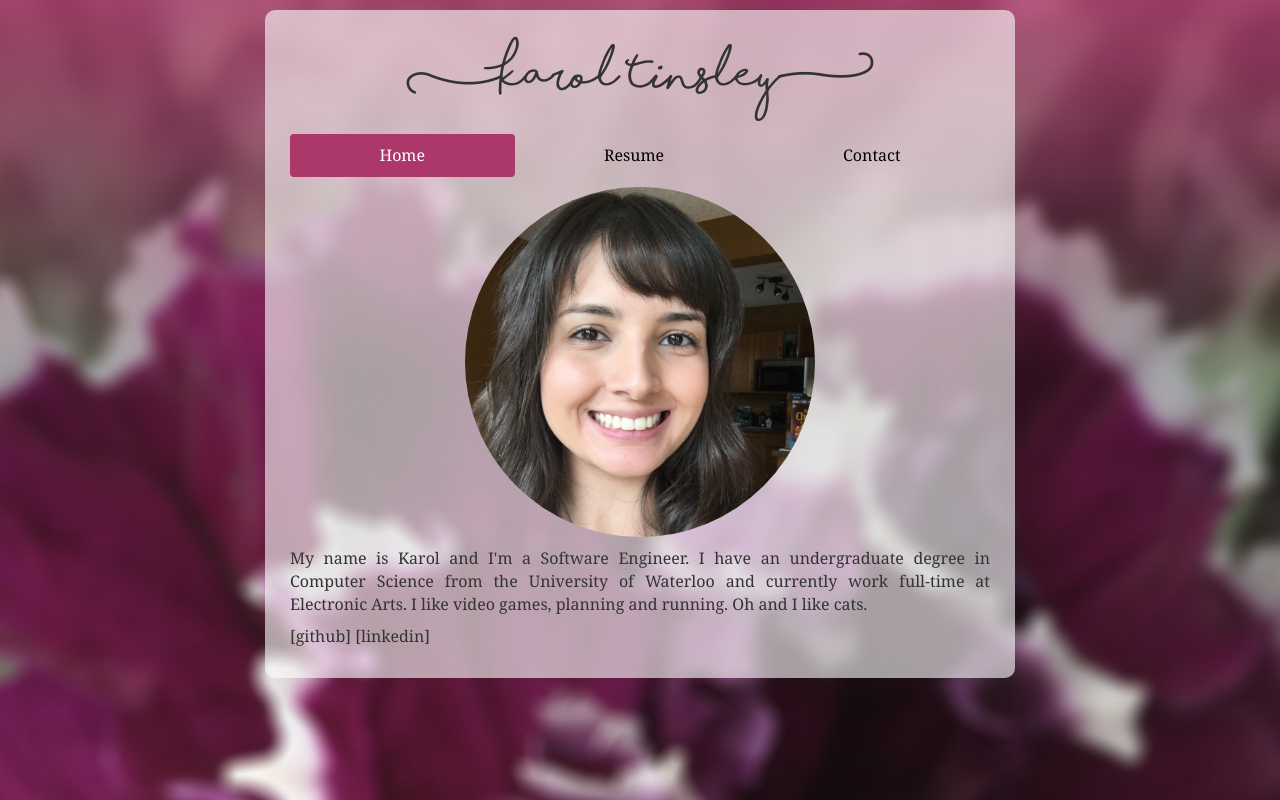
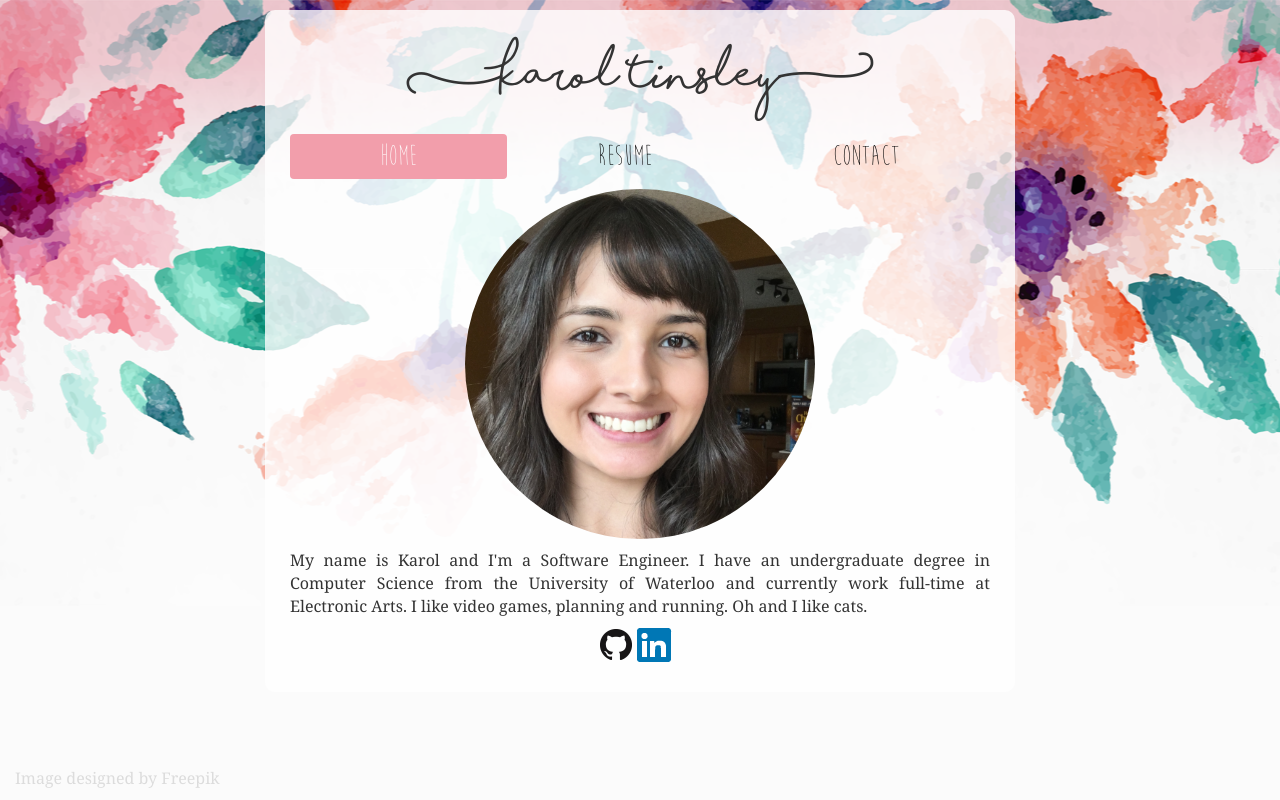
Before and after one commit to knshirley/portfolio, a PHP site: page / in a window 1280 px wide. Run offline with PHP 8.4, Linux system fonts and the light colour scheme; some libraries are stand-ins or nearby versions.

Commit message:
Got layout done, just gotta update resume

```diff
--- a/css/style.css
+++ b/css/style.css
@@ -1,13 +1,26 @@
 @font-face {
     font-family: 'shorelines';
-    src: url('../fonts/shorelines_script_bold-webfont.eot');
-    src: url('../fonts/shorelines_script_bold-webfont.eot?#iefix') format('embedded-opentype'),
-         url('../fonts/shorelines_script_bold-webfont.woff2') format('woff2'),
-         url('../fonts/shorelines_script_bold-webfont.woff') format('woff'),
-         url('../fonts/shorelines_script_bold-webfont.ttf') format('truetype'),
-         url('../fonts/shorelines_script_bold-webfont.svg#shorelines_script_boldregular') format('svg');
+    src: url('../fonts/shorelines.eot');
+    src: url('../fonts/shorelines.eot?#iefix') format('embedded-opentype'),
+         url('../fonts/shorelines.woff2') format('woff2'),
+         url('../fonts/shorelines.woff') format('woff'),
+         url('../fonts/shorelines.ttf') format('truetype'),
+         url('../fonts/shorelines.svg#shorelines') format('svg');
     font-weight: normal;
     font-style: normal;
+}
+
+@font-face {
+    font-family: 'moon_flower';
+    src: url('../fonts/moon_flower.eot');
+    src: url('../fonts/moon_flower.eot?#iefix') format('embedded-opentype'),
+         url('../fonts/moon_flower.woff2') format('woff2'),
+         url('../fonts/moon_flower.woff') format('woff'),
+         url('../fonts/moon_flower.ttf') format('truetype'),
+         url('../fonts/moon_flower.svg#moon_flower') format('svg');
+    font-weight: normal;
+    font-style: normal;
+
 }
 
 html, body{
@@ -18,7 +31,7 @@ body {
     font-family: Cambria, Cochin, Georgia, Times, Times New Roman, serif;
     font-size: 16px;
     text-align: justify;
-    background: url('../flower.jpg') no-repeat center top;
+    background: #fbfbfb url('../img/flower.png') repeat-x center top;
 }
 
 h1 {
@@ -29,23 +42,22 @@ h1 {
 }
 
 .container-fluid{
-/* Permalink - use to edit and share this gradient: http://colorzilla.com/gradient-editor/#ab376b+0,000000+47&0.65+0,0+100 */
-background: -moz-linear-gradient(top,  rgba(171,55,107,0.8) 0%, rgba(0,0,0,0.34) 47%, rgba(0,0,0,0) 100%); /* FF3.6-15 */
-background: -webkit-linear-gradient(top,  rgba(171,55,107,0.8) 0%,rgba(0,0,0,0.34) 47%,rgba(0,0,0,0) 100%); /* Chrome10-25,Safari5.1-6 */
-background: linear-gradient(to bottom,  rgba(171,55,107,0.8) 0%,rgba(0,0,0,0.34) 47%,rgba(0,0,0,0) 100%); /* W3C, IE10+, FF16+, Chrome26+, Opera12+, Safari7+ */
-filter: progid:DXImageTransform.Microsoft.gradient( startColorstr='#a6ab376b', endColorstr='#00000000',GradientType=0 ); /* IE6-9 */
-
-
     min-height: 100%;
     height: 100%;
 }
 
+.nav-pills{
+    font-size: 30px;
+    font-family: 'moon_flower', Cambria, Cochin, Georgia, Times, Times New Roman, serif;
+     line-height: 25px;
+}
+
 .nav-pills>li.active>a, .nav-pills>li.active>a:hover, .nav-pills>li.active>a:focus{
-    background: #ab376b;
+    background: #f29eab;
 }
 
 .nav-pills>li>a:hover, .nav-pills>li>a:focus{
-    background: #ab376b;
+    background: #f29eab;
     color: #fff;
 }
 
@@ -58,5 +70,14 @@ nav ul li a{
     margin: 10px auto;
     padding: 20px 40px;
     border-radius: 10px;
-    background: rgba(255,255,255,0.6);
+    background: rgba(255,255,255,0.8);
 }
+
+.footer {
+  position: absolute;
+  bottom: 0;
+}
+
+.footer a{
+    color: #dcdcdc;
+}
--- a/index.html
+++ b/index.html
@@ -21,23 +21,30 @@
 <body>
     <div class="container-fluid">
         <div class="content">
-
             <div class="row">
                 <h1>(Karol Tinsley)</h1>
                 <nav>
                     <ul class="nav nav-pills nav-justified">
                         <li role="presentation" class="active"><a href="#">Home</a></li>
                         <li role="presentation"><a href="" target="_blank">Resume</a></li>
-                    <li role="presentation"><a href="">Contact</a></li>
+                        <li role="presentation"><a href="mailto:contact@karoltinsley.com">Contact</a></li>
                     </ul>
 
                 </nav>
-            <img src="karol.jpg" class="img-responsive img-circle" width="50%" style="margin: 10px auto;" />
-            <p>My name is Karol and I'm a Software Engineer. I have an undergraduate degree in Computer Science from the University
-                of Waterloo and currently work full-time at Electronic Arts. I like video games, planning and running. Oh
-                and I like cats.</p>
-            <p>[github] [linkedin]</p>
+                <img src="img/karol.jpg" class="img-responsive img-circle" width="50%" style="margin: 10px auto;" />
+                <p>My name is Karol and I'm a Software Engineer. I have an undergraduate degree in Computer Science from the
+                    University of Waterloo and currently work full-time at Electronic Arts. I like video games, planning
+                    and running. Oh and I like cats.</p>
+                <p style="text-align:center">
+                    <a href="http://github.com/ktinsley" target="_blank"><img src="img/github.png"/></a>
+                    <a href="https://www.linkedin.com/in/karoltinsley" target="_blank"><img src="img/linkedin.png"/></a>
+                </p>
             </div>
+        </div>
+        <div class="footer">
+              <p>
+                   <a href="http://www.freepik.com/free-vector/watercolor-floral-background_832109.htm">Image designed by Freepik</a>
+           </p>
             </div>
     </div>
     </div>
```
Also changed, not shown: flower.jpg (deleted), fonts/moon_flower.ttf (added), fonts/moon_flower.woff (added), fonts/moon_flower.woff2 (added), fonts/shorelines.ttf (renamed from fonts/shorelines_script_bold-webfont.ttf), fonts/shorelines.woff (renamed from fonts/shorelines_script_bold-webfont.woff), fonts/shorelines.woff2 (renamed from fonts/shorelines_script_bold-webfont.woff2), img/flower.png (added), img/github.png (added), img/karol.jpg (renamed from karol.jpg), img/linkedin.png (added), 7 other files. Lines whose indentation alone changed are shown as unchanged.
